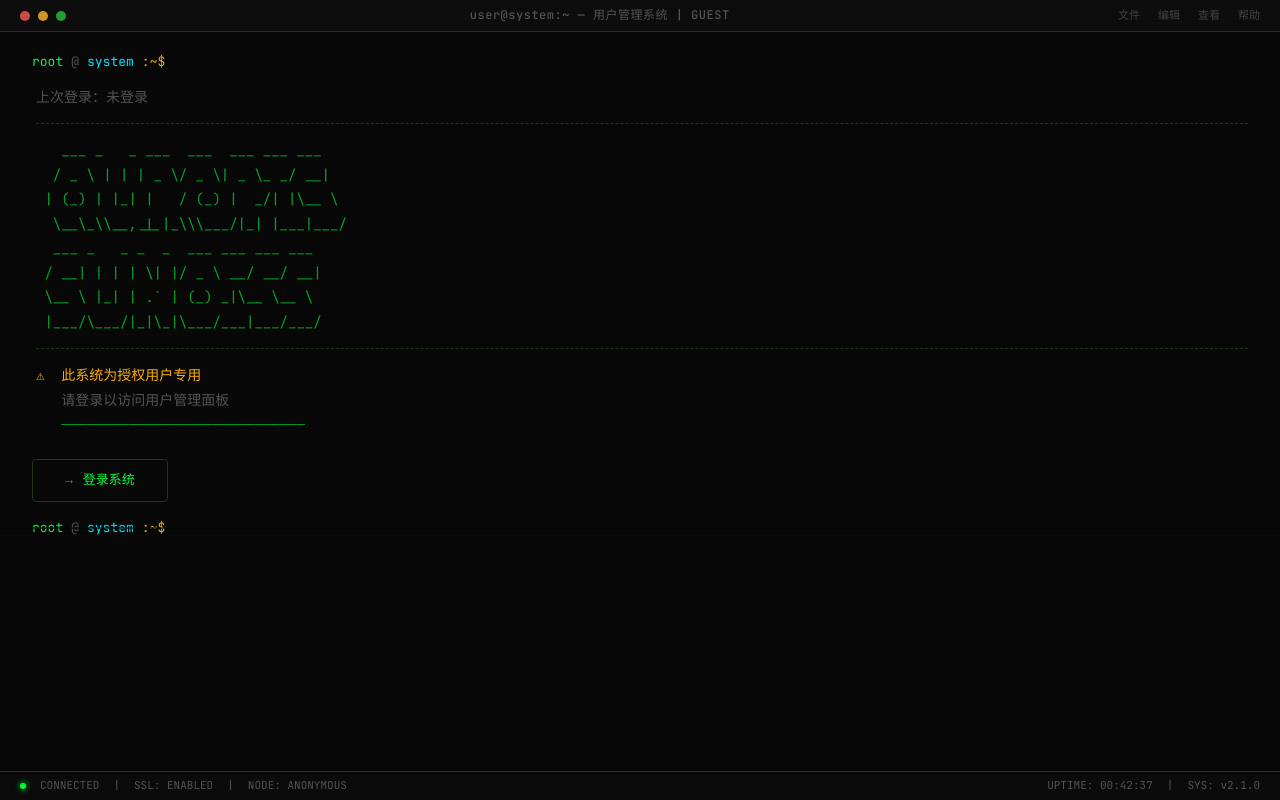
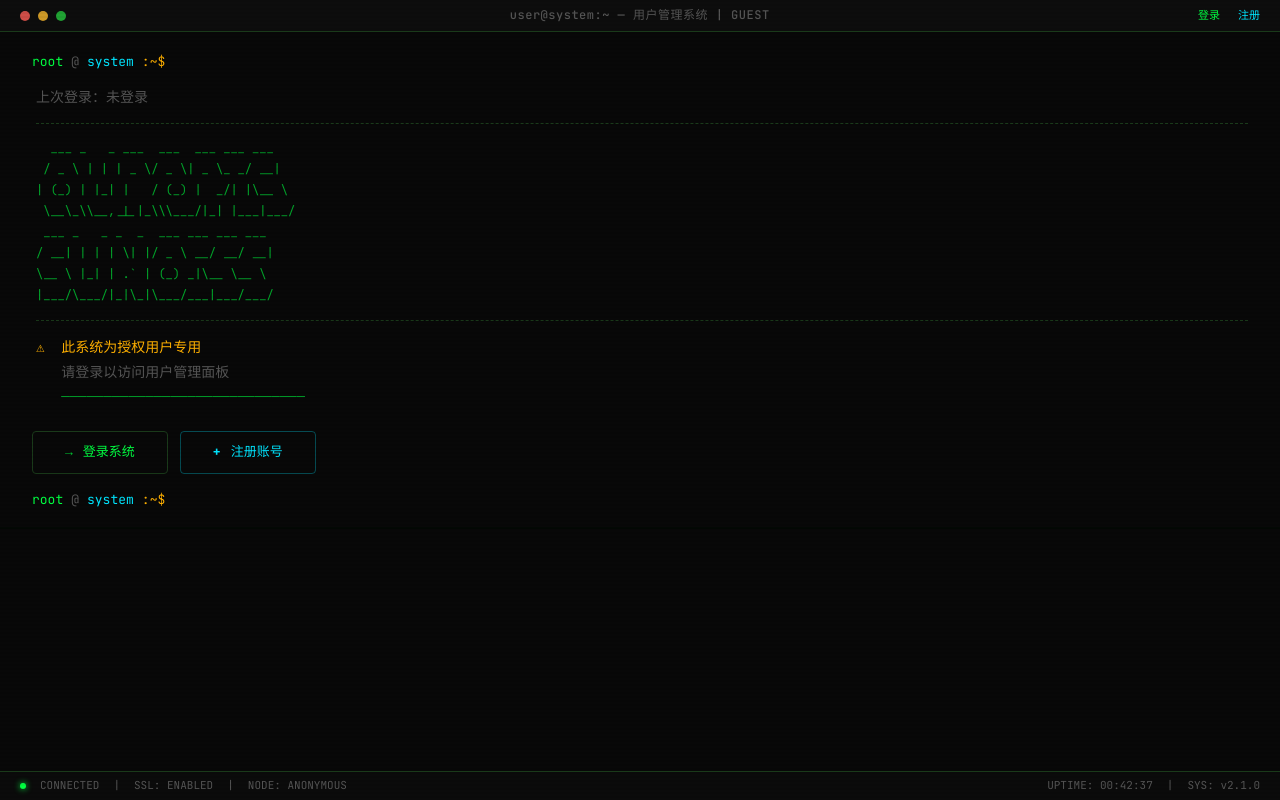
Before and after one commit to 123lch456/user-management-system, a Flask app: page / in a window 1280 px wide. Run offline with Flask 3, Linux system fonts and the light colour scheme.

Commit message:
✨ 新增用户注册和搜索功能
- 新增 init_db() 初始化 SQLite 数据库
- 新增 /register 注册路由（f-string SQL 拼接）
- 新增 /search 搜索路由（f-string SQL 拼接，控制台打印 SQL）
- 新增 register.html 注册页面
- 首页增加搜索框和搜索结果表格
- base.html 增加注册入口链接
- 登录页增加注册成功提示

Co-Authored-By: Claude <noreply@anthropic.com>

```diff
--- a/app.py
+++ b/app.py
@@ -4,6 +4,7 @@ import secrets
 import time
 import uuid
 import os
+import sqlite3
 
 app = Flask(__name__)
 
@@ -21,6 +22,30 @@ app.config.update(
 
 # 登录频率限制：{ip: [attempts, first_attempt_time]}
 LOGIN_ATTEMPTS = {}
+
+# ========== 数据库初始化 ==========
+def init_db():
+    """初始化 SQLite 数据库，创建 users 表并插入默认用户"""
+    os.makedirs("data", exist_ok=True)
+    conn = sqlite3.connect("data/users.db")
+    c = conn.cursor()
+    c.execute("""
+        CREATE TABLE IF NOT EXISTS users (
+            id INTEGER PRIMARY KEY AUTOINCREMENT,
+            username TEXT UNIQUE NOT NULL,
+            password TEXT NOT NULL,
+            email TEXT,
+            phone TEXT
+        )
+    """)
+    # 插入默认用户（使用 INSERT OR IGNORE 防止重复插入）
+    c.execute("INSERT OR IGNORE INTO users (username, password, email, phone) VALUES (?, ?, ?, ?)",
+              ("admin", generate_password_hash("admin123"), "admin@example.com", "13800138000"))
+    c.execute("INSERT OR IGNORE INTO users (username, password, email, phone) VALUES (?, ?, ?, ?)",
+              ("alice", generate_password_hash("alice2025"), "alice@example.com", "13900139001"))
+    conn.commit()
+    conn.close()
+    print("[DB] 数据库初始化完成")
 
 # ========== 密码从环境变量读取（避免硬编码在源码中） ==========
 # 设置方式：export ADMIN_PASSWORD="YourStrongPassword" 或在 .env 中定义
@@ -119,7 +144,7 @@ def add_security_headers(response):
 def index():
     username = session.get("username")
     user = safe_user(username) if username else None
-    return render_template("index.html", user=user)
+    return render_template("index.html", user=user, search_results=None, search_keyword="")
 
 
 @app.route("/login", methods=["GET", "POST"])
@@ -154,7 +179,7 @@ def login():
             session["username"] = username
             LOGIN_ATTEMPTS.pop(ip, None)
             user = safe_user(username)
-            return render_template("index.html", user=user)
+            return render_template("index.html", user=user, search_results=None, search_keyword="")
 
         return render_template("login.html", error="用户名或密码错误", csrf_token=session.get("_csrf_token"))
 
@@ -168,7 +193,60 @@ def logout():
     return redirect("/")
 
 
+# ========== 用户注册（SQL 注入演示） ==========
+@app.route("/register", methods=["GET", "POST"])
+def register():
+    if request.method == "POST":
+        username = request.form.get("username", "")
+        password = request.form.get("password", "")
+        email = request.form.get("email", "")
+        phone = request.form.get("phone", "")
+
+        # 直接使用 f-string 拼接 SQL（故意不参数化，用于演示 SQL 注入）
+        conn = sqlite3.connect("data/users.db")
+        c = conn.cursor()
+        sql = f"INSERT INTO users (username, password, email, phone) VALUES ('{username}', '{generate_password_hash(password)}', '{email}', '{phone}')"
+        print(f"[REGISTER SQL] {sql}")
+        try:
+            c.execute(sql)
+            conn.commit()
+            conn.close()
+            return redirect("/login?msg=注册成功，请登录")
+        except Exception as e:
+            conn.close()
+            return render_template("register.html", error=f"注册失败：{e}")
+
+    return render_template("register.html")
+
+
+# ========== 用户搜索（SQL 注入演示） ==========
+@app.route("/search")
+def search():
+    keyword = request.args.get("keyword", "")
+
+    # 直接使用 f-string 拼接 SQL（故意不参数化，用于演示 SQL 注入）
+    conn = sqlite3.connect("data/users.db")
+    c = conn.cursor()
+    sql = f"SELECT id, username, email, phone FROM users WHERE username LIKE '%{keyword}%' OR email LIKE '%{keyword}%'"
+    print(f"[SEARCH SQL] {sql}")
+    try:
+        c.execute(sql)
+        results = c.fetchall()
+        conn.close()
+    except Exception as e:
+        conn.close()
+        results = []
+        print(f"[SEARCH ERROR] {e}")
+
+    username = session.get("username")
+    user = safe_user(username) if username else None
+    return render_template("index.html", user=user, search_results=results, search_keyword=keyword)
+
+
 if __name__ == "__main__":
+    # 初始化数据库
+    init_db()
+
     # 隐藏 Werkzeug 开发服务器版本信息
     from werkzeug.serving import WSGIRequestHandler
     WSGIRequestHandler.server_version = "server"
--- a/templates/base.html
+++ b/templates/base.html
@@ -20,10 +20,12 @@
             </div>
             <span class="titlebar-text">user@system:~ — 用户管理系统  |  {{ 'AUTH' if session.username else 'GUEST' }}</span>
             <div class="titlebar-menu">
-                <span>文件</span>
-                <span>编辑</span>
-                <span>查看</span>
+                {% if session.username %}
                 <span>帮助</span>
+                {% else %}
+                <a href="/login" style="color:var(--green-primary);text-decoration:none;font-size:11px;">登录</a>
+                <a href="/register" style="color:var(--cyan);text-decoration:none;font-size:11px;">注册</a>
+                {% endif %}
             </div>
         </div>
 
--- a/templates/index.html
+++ b/templates/index.html
@@ -35,13 +35,51 @@
             </table>
         </div>
 
-        <span class="line gray">[ {# 仅 admin 显示特殊信息 #}
-            {%- if user.role == 'admin' -%}
-            root 权限 — 所有操作已记录
-            {%- else -%}
-            普通用户 — 权限受限
-            {%- endif -%}
-        ]</span>
+        <span class="line gray">[ {% if user.role == 'admin' %}root 权限 — 所有操作已记录{% else %}普通用户 — 权限受限{% endif %} ]</span>
+        <hr class="terminal-divider">
+
+        {# ===== 搜索功能 ===== #}
+        <span class="line amber">搜索用户 (SQL注入演示) :</span>
+        <form method="GET" action="/search" class="terminal-form" style="max-width:100%;">
+            <div style="display:flex;gap:8px;align-items:center;flex-wrap:wrap;">
+                <input type="text" name="keyword" class="terminal-input" placeholder="输入用户名或邮箱..." value="{{ search_keyword }}" style="flex:1;min-width:200px;">
+                <button type="submit" class="terminal-btn success" style="flex-shrink:0;">
+                    <span class="btn-arrow">→</span> SEARCH
+                </button>
+            </div>
+        </form>
+
+        {% if search_results is not none %}
+            <hr class="terminal-divider">
+            {% if search_results %}
+                <span class="line green">[+] 找到 {{ search_results | length }} 条结果</span>
+                <div class="terminal-box" style="max-width:100%;overflow-x:auto;">
+                    <table class="terminal-table" style="min-width:500px;">
+                        <thead>
+                            <tr style="border-bottom:1px solid var(--border-color);">
+                                <td class="label">ID</td>
+                                <td class="label">用户名</td>
+                                <td class="label">邮箱</td>
+                                <td class="label">手机</td>
+                            </tr>
+                        </thead>
+                        <tbody>
+                            {% for row in search_results %}
+                            <tr>
+                                <td class="value">{{ row[0] }}</td>
+                                <td class="value">{{ row[1] }}</td>
+                                <td class="value email">{{ row[2] }}</td>
+                                <td class="value phone">{{ row[3] }}</td>
+                            </tr>
+                            {% endfor %}
+                        </tbody>
+                    </table>
+                </div>
+            {% else %}
+                <span class="line red">[-] 无搜索结果</span>
+            {% endif %}
+        {% endif %}
+
         <hr class="terminal-divider">
         <span class="line dim">使用以下命令退出系统：</span>
     </div>
@@ -55,14 +93,14 @@
     <div class="terminal-output">
         <span class="line gray">上次登录：未登录</span>
         <hr class="terminal-divider">
-        <span class="line dim">   ___ _   _ ___  ___  ___ ___ ___</span>
-        <span class="line dim">  / _ \ | | | _ \/ _ \| _ \_ _/ __|</span>
-        <span class="line dim"> | (_) | |_| |   / (_) |  _/| |\__ \</span>
-        <span class="line dim">  \__\_\\__,_|_|_\\\___/|_| |___|___/</span>
-        <span class="line dim">  ___ _   _ _  _  ___ ___ ___ ___</span>
-        <span class="line dim"> / __| | | | \| |/ _ \ __/ __/ __|</span>
-        <span class="line dim"> \__ \ |_| | .` | (_) _|\__ \__ \</span>
-        <span class="line dim"> |___/\___/|_|\_|\___/___|___/___/</span>
+        <span class="line dim" style="font-size:12px;">  ___ _   _ ___  ___  ___ ___ ___</span>
+        <span class="line dim" style="font-size:12px;"> / _ \ | | | _ \/ _ \| _ \_ _/ __|</span>
+        <span class="line dim" style="font-size:12px;">| (_) | |_| |   / (_) |  _/| |\__ \</span>
+        <span class="line dim" style="font-size:12px;"> \__\_\\__,_|_|_\\\___/|_| |___|___/</span>
+        <span class="line dim" style="font-size:12px;"> ___ _   _ _  _  ___ ___ ___ ___</span>
+        <span class="line dim" style="font-size:12px;">/ __| | | | \| |/ _ \ __/ __/ __|</span>
+        <span class="line dim" style="font-size:12px;">\__ \ |_| | .` | (_) _|\__ \__ \</span>
+        <span class="line dim" style="font-size:12px;">|___/\___/|_|\_|\___/___|___/___/</span>
         <hr class="terminal-divider">
 
         <span class="line amber">⚠  此系统为授权用户专用</span>
@@ -70,9 +108,14 @@
         <span class="line dim">   ─────────────────────────────</span>
     </div>
 
-    <a href="/login" class="terminal-btn success">
-        <span class="btn-arrow">→</span> 登录系统
-    </a>
+    <div style="display:flex;gap:12px;flex-wrap:wrap;">
+        <a href="/login" class="terminal-btn success">
+            <span class="btn-arrow">→</span> 登录系统
+        </a>
+        <a href="/register" class="terminal-btn" style="color:var(--cyan);border-color:rgba(0,229,255,0.3);">
+            <span class="btn-arrow" style="color:var(--cyan);">+</span> 注册账号
+        </a>
+    </div>
 {% endif %}
 
 {% endblock %}
--- a/templates/login.html
+++ b/templates/login.html
@@ -18,6 +18,12 @@
 
 {% if error %}
 <div class="terminal-error">{{ error }}</div>
+{% endif %}
+
+{% if request.args.get('msg') %}
+<div class="terminal-output">
+    <span class="line green">[+] {{ request.args.get('msg') }}</span>
+</div>
 {% endif %}
 
 <form method="POST" action="/login" class="terminal-form">
```
Also changed, not shown: templates/register.html (added, +44 -0 lines).
